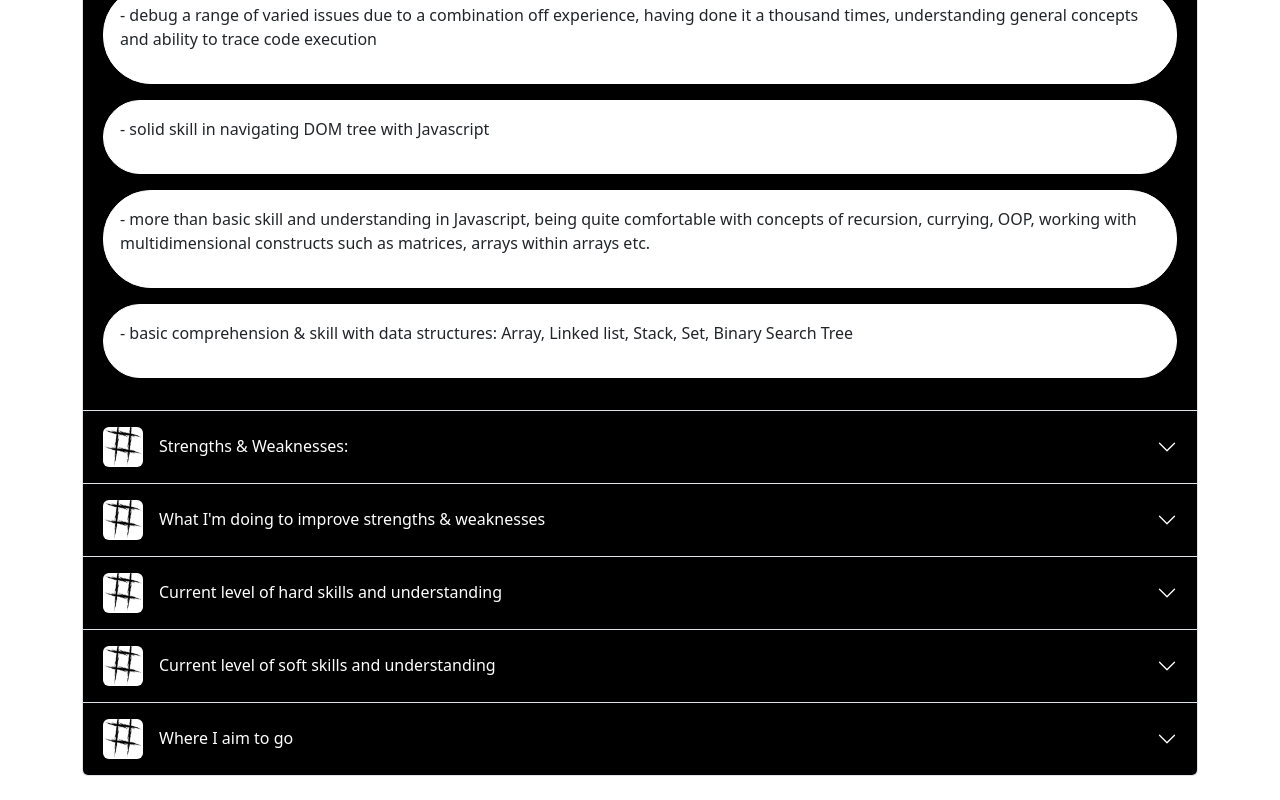
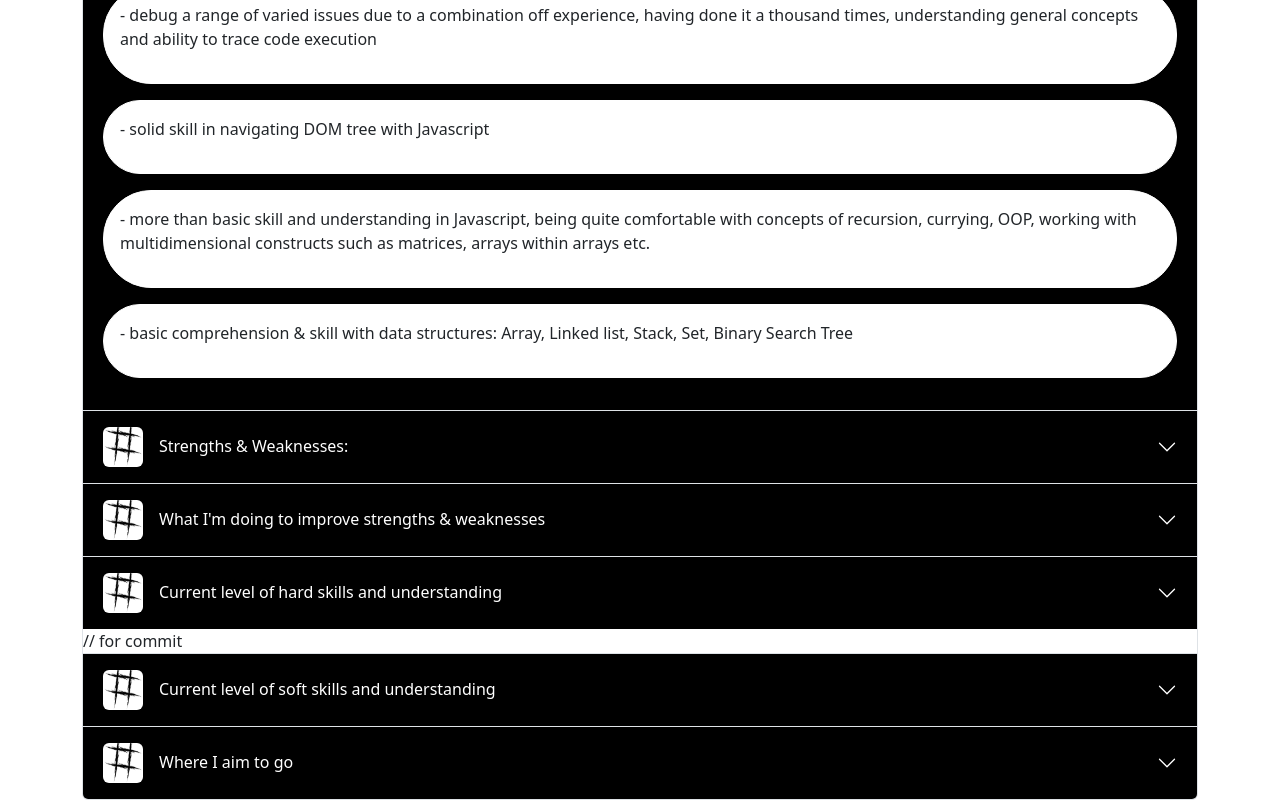
Before and after one commit to munrhalls/portfolio, a React (Vite) app: page / in a window 1280 px wide. Shown: the part 625-1425 px from the top of the page. Before the commit the page ends 1401 px from the top, so only its background shows below. Built offline with nearby package versions, Linux system fonts and the light colour scheme.

Commit message:
cuystom accordion

```diff
--- a/src/routes/Home.tsx
+++ b/src/routes/Home.tsx
@@ -201,7 +201,7 @@ function Home() {
           </Accordion.Item>
           <Accordion.Item eventKey="3">
             <CustomAccordionHeader text="Current level of hard skills and understanding" />
-
+            // for commit
             <Accordion.Body style={{ background: "#000" }}>
               <CustomParagraphsGroup>
                 <p>
```
